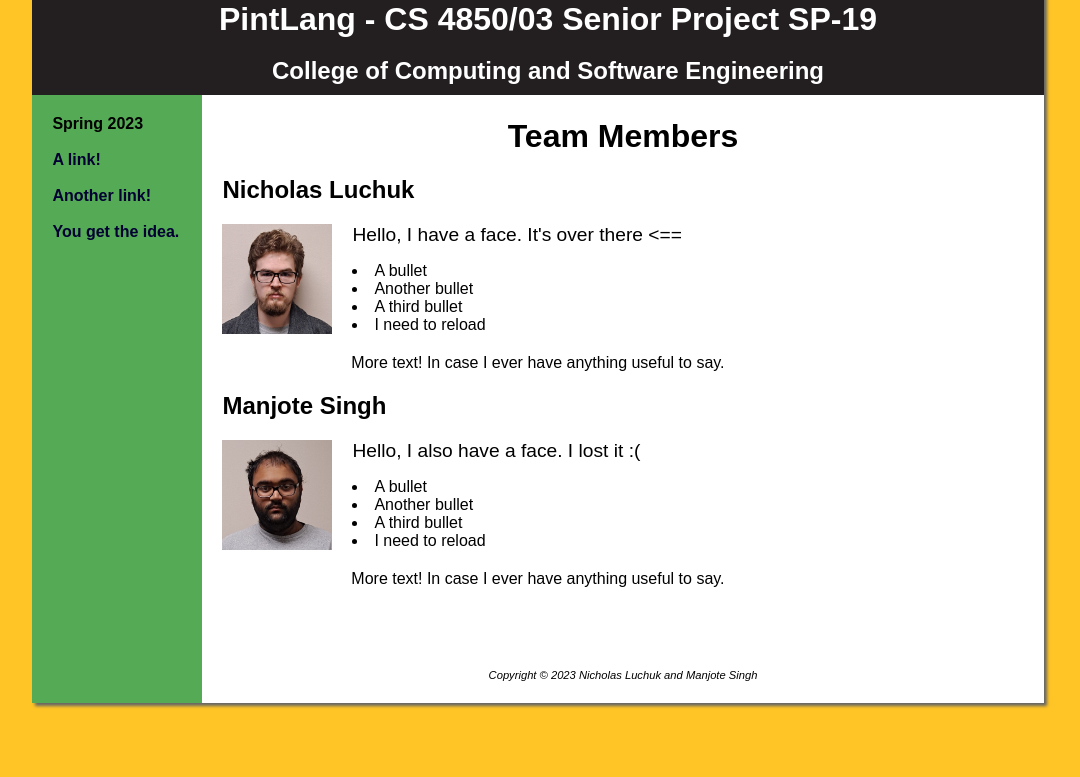
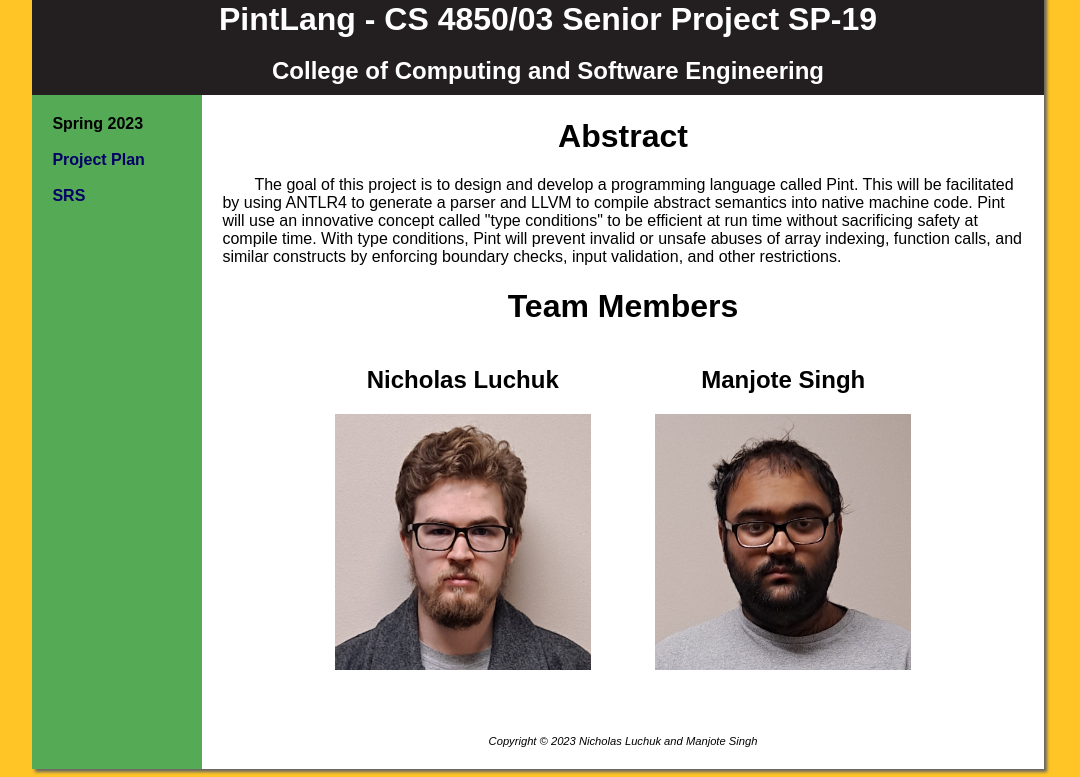
Before and after one commit to pint-plang/pint-plang.github.io, a plain HTML site: page index.html in a window 1280 px wide. Shown: the part 162-939 px from the top of the page, without its empty margins (102-1182 px from the left). Before the commit the page ends 873 px from the top, so only its background shows below. Drawn offline with Linux system fonts and the light colour scheme.

Commit message:
Added project info, formatting

```diff
--- a/index.html
+++ b/index.html
@@ -22,49 +22,30 @@
     <nav>
     <ul>
       <li>Spring 2023</li><br>
-      <li><a href="index.html">A link!</a></li><br>
-      <li><a href="index.html">Another link!</a></li><br>
-      <li><a href="index.html">You get the idea.</a></li><p>
+      <li><a href="ProjectPlan.pdf" target="_blank">Project Plan</a></li><br>
+      <li><a href="SRS.pdf" target="_blank">SRS</a></li><br>
 
-      <!-- <li><a href = "mailto: abc@example.com">Email me.</a></li><br>  -->
       <br><p>
     </ul>
     </nav>
 
     <main>
+      <h1>Abstract</h1>
+      &emsp;&emsp;The goal of this project is to design and develop a programming language called Pint. This will be facilitated by using ANTLR4 to generate a parser and LLVM to compile abstract semantics into native machine code. Pint will use an innovative concept called "type conditions" to be efficient at run time without sacrificing safety at compile time. With type conditions, Pint will prevent invalid or unsafe abuses of array indexing, function calls, and similar constructs by enforcing boundary checks, input validation, and other restrictions.
+
       <h1>Team Members</h1>
 
-      <h2>Nicholas Luchuk</h2>
-      <img src="images/luchuk.jpg" alt="Nicholas Luchuk" width="110">
-      <p><span class="resort">Hello, I have a face. It's over there <==</span></p>
-      <ul>
-        <li>A bullet</li>
-        <li>Another bullet</li>
-        <li>A third bullet</li>
-        <li>I need to reload</li>
-      </ul>
-      <p>
-        <div class="clear">&nbsp; &nbsp; &nbsp; &nbsp; &nbsp; &nbsp; &nbsp; &nbsp;
-        &nbsp; &nbsp; &nbsp; &nbsp; &nbsp; &nbsp;&nbsp;
-          More text! In case I ever have anything useful to say.
+      <div id="teamGrid">
+        <div class="teamMember">
+          <h2>Nicholas Luchuk</h2>
+          <img src="images/luchuk.jpg" alt="Nicholas Luchuk" width="110">
         </div>
-      </p>
 
-      <h2>Manjote Singh</h2>
-      <img src="images/singh.jpg" alt="Manjote Singh" width="110">
-      <p><span class="resort">Hello, I also have a face. I lost it :(</span></p>
-      <ul>
-        <li>A bullet</li>
-        <li>Another bullet</li>
-        <li>A third bullet</li>
-        <li>I need to reload</li>
-      </ul>
-      <p>
-        <div class="clear">&nbsp; &nbsp; &nbsp; &nbsp; &nbsp; &nbsp; &nbsp; &nbsp;
-        &nbsp; &nbsp; &nbsp; &nbsp; &nbsp; &nbsp;&nbsp;
-          More text! In case I ever have anything useful to say.
+        <div class="teamMember">
+          <h2>Manjote Singh</h2>
+          <img src="images/singh.jpg" alt="Manjote Singh" width="110">
         </div>
-      </p>
+      </div>
 
       <br>
       <br>
--- a/mainstyles.css
+++ b/mainstyles.css
@@ -46,7 +46,7 @@ nav a {
 }
 
 nav a:link {
-  color: #000033;
+  color: #000066;
 }
 
 nav a:visited {
@@ -123,3 +123,25 @@ main ul {
 header, nav, main, footer {
   display: block;
 }
+
+#teamGrid {
+
+  text-align: center;
+  display: grid;
+  grid-auto-columns: minmax(0, 1fr);
+  grid-auto-flow: column;
+  padding-left: 10%;
+  padding-right: 10%;
+
+}
+
+#teamGrid img {
+
+  display: block;
+  margin-left: auto;
+  margin-right: auto;
+  width: 80%;
+  float: initial;
+  padding: 0;
+
+}
```
Also changed, not shown: 2 other files.
